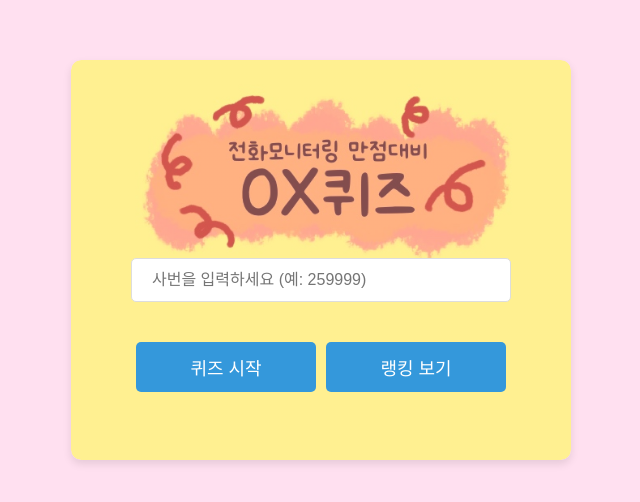
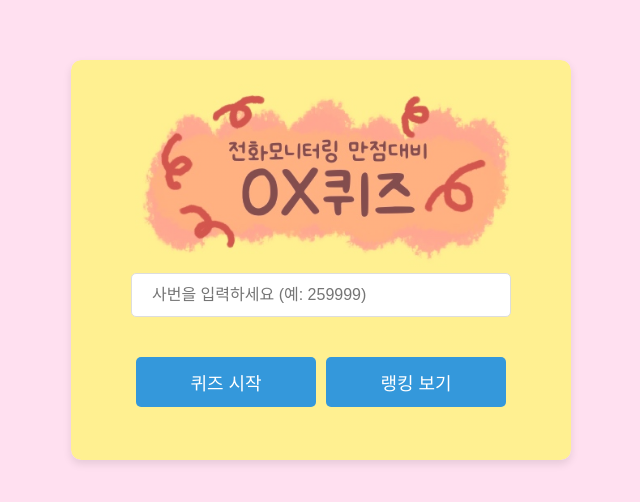
Before and after one commit to joadela00/oxquiz-game, a plain HTML site: page index.html in a window 1280 px wide. Shown: the part 140-642 px from the top of the page, without its empty margins (319-959 px from the left). Drawn offline with Linux system fonts and the light colour scheme.

Commit message:
Update style.css

```diff
--- a/style.css
+++ b/style.css
@@ -71,7 +71,7 @@ body {
 #employee-id-input {
     width: calc(100% - 40px);
     padding: 12px 20px;
-    margin-top: 130px; /* 사번 입력 칸의 상단 마진 */
+    margin-top: 160px; /* 사번 입력 칸의 상단 마진 */
     margin-bottom: 20px;
     border: 1px solid #ddd;
     border-radius: 5px;
```
